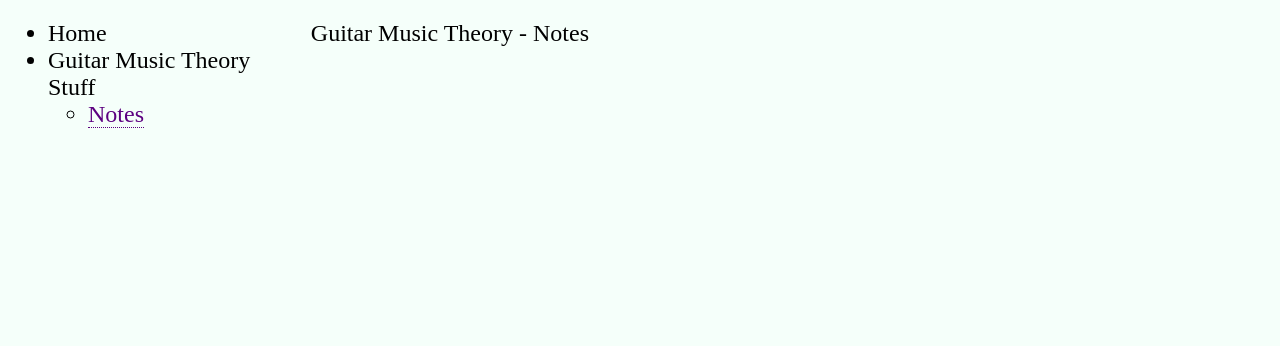
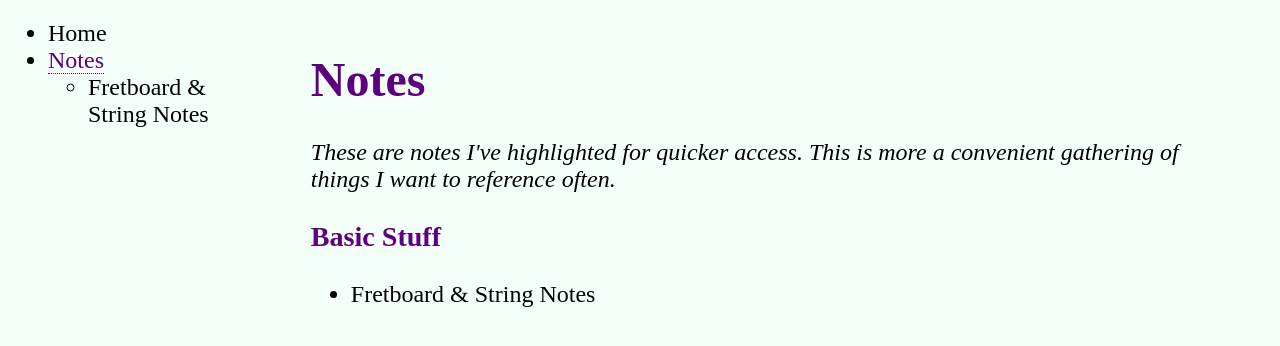
Before and after one commit to omarotxoa/the-black-lute, a website: page notes/notes.html in a window 1280 px wide. Drawn offline with Linux system fonts and the light colour scheme.

Commit message:
Music Theory folder changed to Notes

```diff
--- a/music-theory/notes.html
+++ b/notes/notes.html
@@ -10,15 +10,20 @@
     <nav>
         <ul>
             <li><a href="/index.html">Home</a></li>
-            <li>Guitar Music Theory Stuff
+            <li><a href="#" class="current">Notes</a>
                 <ul>
-                    <li><a href="/music-theory/notes.html" class="current">Notes</a></li>
+                    <li><a href="#">Fretboard & String Notes</a></li>
                 </ul>
             </li>
         </ul>
     </nav>
     <main>
-        Guitar Music Theory - Notes
+        <h1>Notes</h1>
+        <p><em>These are notes I've highlighted for quicker access. This is more a convenient gathering of things I want to reference often.</em></p>
+        <h3>Basic Stuff</h3>
+        <ul>
+            <li><a href="#">Fretboard & String Notes</a></li>
+        </ul>
     </main>
 
 </body>
```
Also changed, not shown: index.html (+2 -2 lines).
